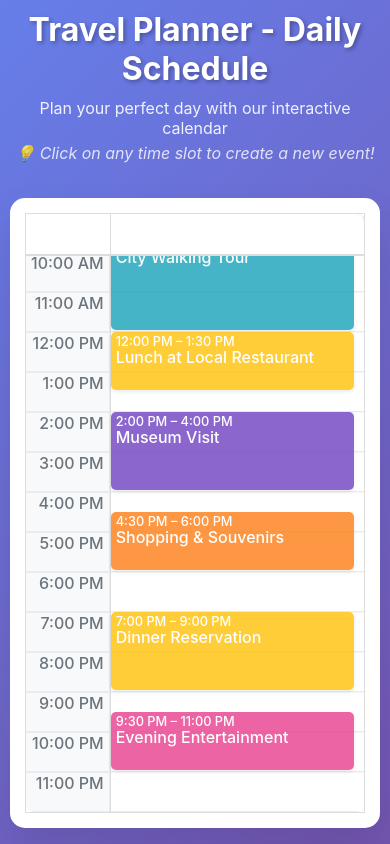
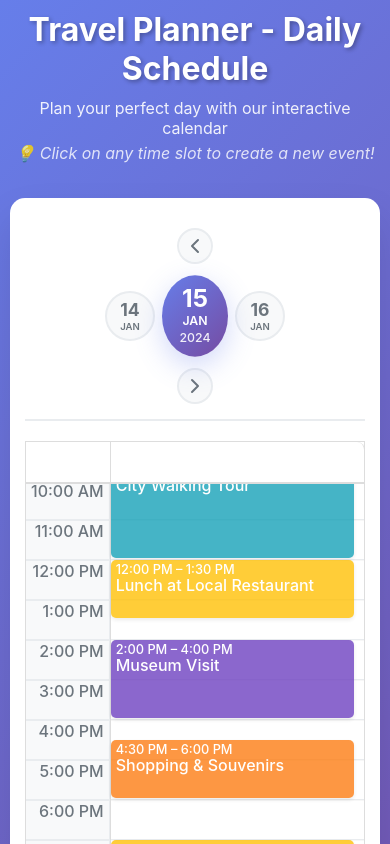
Before and after one commit to sabajamalian/travelplanner, a React (Vite) app: page / in a window 390 px wide. Shown: the top 844 px of the page. Built offline with nearby package versions, Linux system fonts and the light colour scheme.

Commit message:
Add dates at the top of the screen

```diff
--- a/src/App.css
+++ b/src/App.css
@@ -276,6 +276,119 @@ form {
 }
 
 /* Custom calendar styles */
+.calendar-header {
+  display: flex;
+  align-items: center;
+  justify-content: space-between;
+  padding: 20px 0;
+  margin-bottom: 20px;
+  border-bottom: 2px solid #e9ecef;
+}
+
+.nav-arrow {
+  background: #f8f9fa;
+  border: 2px solid #e9ecef;
+  border-radius: 50%;
+  width: 48px;
+  height: 48px;
+  display: flex;
+  align-items: center;
+  justify-content: center;
+  cursor: pointer;
+  transition: all 0.2s ease;
+  color: #6c757d;
+}
+
+.nav-arrow:hover {
+  background: #667eea;
+  border-color: #667eea;
+  color: white;
+  transform: translateY(-2px);
+  box-shadow: 0 4px 12px rgba(102, 126, 234, 0.3);
+}
+
+.nav-arrow:active {
+  transform: translateY(0);
+}
+
+.date-navigation {
+  display: flex;
+  align-items: center;
+  gap: 20px;
+}
+
+.date-circle {
+  display: flex;
+  flex-direction: column;
+  align-items: center;
+  justify-content: center;
+  cursor: pointer;
+  transition: all 0.2s ease;
+  border-radius: 50%;
+  padding: 15px;
+  min-width: 80px;
+  min-height: 80px;
+}
+
+.date-circle.yesterday,
+.date-circle.tomorrow {
+  background: #f8f9fa;
+  border: 2px solid #e9ecef;
+  color: #6c757d;
+  min-width: 60px;
+  min-height: 60px;
+  padding: 10px;
+}
+
+.date-circle.current {
+  background: linear-gradient(135deg, #667eea 0%, #764ba2 100%);
+  color: white;
+  box-shadow: 0 8px 25px rgba(102, 126, 234, 0.3);
+  transform: scale(1.1);
+}
+
+.date-circle:hover {
+  transform: translateY(-2px);
+  box-shadow: 0 8px 25px rgba(0, 0, 0, 0.15);
+}
+
+.date-circle.yesterday:hover,
+.date-circle.tomorrow:hover {
+  background: #667eea;
+  border-color: #667eea;
+  color: white;
+}
+
+.date-day {
+  font-size: 1.8rem;
+  font-weight: 700;
+  line-height: 1;
+}
+
+.date-circle.yesterday .date-day,
+.date-circle.tomorrow .date-day {
+  font-size: 1.4rem;
+}
+
+.date-month {
+  font-size: 0.8rem;
+  font-weight: 600;
+  text-transform: uppercase;
+  margin-top: 2px;
+}
+
+.date-circle.yesterday .date-month,
+.date-circle.tomorrow .date-month {
+  font-size: 0.7rem;
+}
+
+.date-year {
+  font-size: 0.7rem;
+  font-weight: 500;
+  margin-top: 2px;
+  opacity: 0.9;
+}
+
 .rbc-calendar {
   font-family: inherit;
 }
@@ -347,6 +460,43 @@ form {
     max-width: 100%;
   }
 
+  .calendar-header {
+    flex-direction: column;
+    gap: 20px;
+    padding: 15px 0;
+  }
+
+  .date-navigation {
+    gap: 15px;
+  }
+
+  .date-circle {
+    min-width: 70px;
+    min-height: 70px;
+    padding: 12px;
+  }
+
+  .date-circle.yesterday,
+  .date-circle.tomorrow {
+    min-width: 55px;
+    min-height: 55px;
+    padding: 8px;
+  }
+
+  .date-day {
+    font-size: 1.6rem;
+  }
+
+  .date-circle.yesterday .date-day,
+  .date-circle.tomorrow .date-day {
+    font-size: 1.2rem;
+  }
+
+  .nav-arrow {
+    width: 40px;
+    height: 40px;
+  }
+
   .legend {
     max-width: 100%;
   }
@@ -404,3 +554,50 @@ form {
     max-width: 600px;
   }
 }
+
+/* Extra small screens */
+@media (max-width: 480px) {
+  .calendar-header {
+    gap: 15px;
+  }
+
+  .date-navigation {
+    gap: 10px;
+  }
+
+  .date-circle {
+    min-width: 60px;
+    min-height: 60px;
+    padding: 10px;
+  }
+
+  .date-circle.yesterday,
+  .date-circle.tomorrow {
+    min-width: 50px;
+    min-height: 50px;
+    padding: 6px;
+  }
+
+  .date-day {
+    font-size: 1.4rem;
+  }
+
+  .date-circle.yesterday .date-day,
+  .date-circle.tomorrow .date-day {
+    font-size: 1.1rem;
+  }
+
+  .date-month {
+    font-size: 0.7rem;
+  }
+
+  .date-circle.yesterday .date-month,
+  .date-circle.tomorrow .date-month {
+    font-size: 0.6rem;
+  }
+
+  .nav-arrow {
+    width: 36px;
+    height: 36px;
+  }
+}
--- a/src/App.jsx
+++ b/src/App.jsx
@@ -4,6 +4,8 @@ import format from 'date-fns/format'
 import parse from 'date-fns/parse'
 import startOfWeek from 'date-fns/startOfWeek'
 import getDay from 'date-fns/getDay'
+import addDays from 'date-fns/addDays'
+import subDays from 'date-fns/subDays'
 import enUS from 'date-fns/locale/en-US'
 import 'react-big-calendar/lib/css/react-big-calendar.css'
 import './App.css'
@@ -90,6 +92,18 @@ function App() {
 
   const handleDateChange = (date) => {
     setSelectedDate(date)
+  }
+
+  const handlePreviousDay = () => {
+    setSelectedDate(prevDate => subDays(prevDate, 1))
+  }
+
+  const handleNextDay = () => {
+    setSelectedDate(prevDate => addDays(prevDate, 1))
+  }
+
+  const handleToday = () => {
+    setSelectedDate(new Date())
   }
 
   const handleSelectSlot = (slotInfo) => {
@@ -184,6 +198,39 @@ function App() {
       </header>
 
       <div className="calendar-container">
+        {/* Calendar Header */}
+        <div className="calendar-header">
+          <button className="nav-arrow left" onClick={handlePreviousDay}>
+            <svg width="24" height="24" viewBox="0 0 24 24" fill="none" xmlns="http://www.w3.org/2000/svg">
+              <path d="M15 18L9 12L15 6" stroke="currentColor" strokeWidth="2" strokeLinecap="round" strokeLinejoin="round"/>
+            </svg>
+          </button>
+
+          <div className="date-navigation">
+            <div className="date-circle yesterday" onClick={() => setSelectedDate(subDays(selectedDate, 1))}>
+              <span className="date-day">{format(subDays(selectedDate, 1), 'd')}</span>
+              <span className="date-month">{format(subDays(selectedDate, 1), 'MMM')}</span>
+            </div>
+
+            <div className="date-circle current" onClick={handleToday}>
+              <span className="date-day">{format(selectedDate, 'd')}</span>
+              <span className="date-month">{format(selectedDate, 'MMM')}</span>
+              <span className="date-year">{format(selectedDate, 'yyyy')}</span>
+            </div>
+
+            <div className="date-circle tomorrow" onClick={() => setSelectedDate(addDays(selectedDate, 1))}>
+              <span className="date-day">{format(addDays(selectedDate, 1), 'd')}</span>
+              <span className="date-month">{format(addDays(selectedDate, 1), 'MMM')}</span>
+            </div>
+          </div>
+
+          <button className="nav-arrow right" onClick={handleNextDay}>
+            <svg width="24" height="24" viewBox="0 0 24 24" fill="none" xmlns="http://www.w3.org/2000/svg">
+              <path d="M9 18L15 12L9 6" stroke="currentColor" strokeWidth="2" strokeLinecap="round" strokeLinejoin="round"/>
+            </svg>
+          </button>
+        </div>
+
         <Calendar
           localizer={localizer}
           events={events}
```
